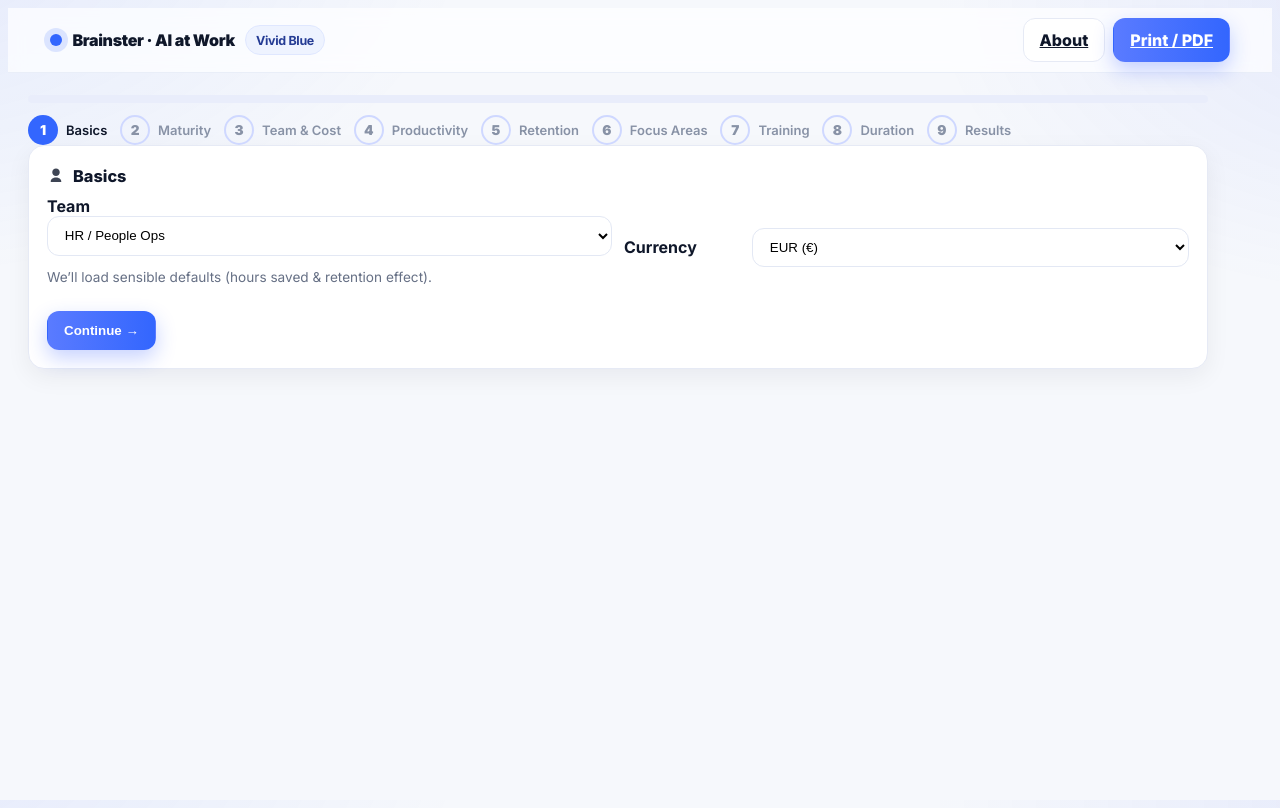
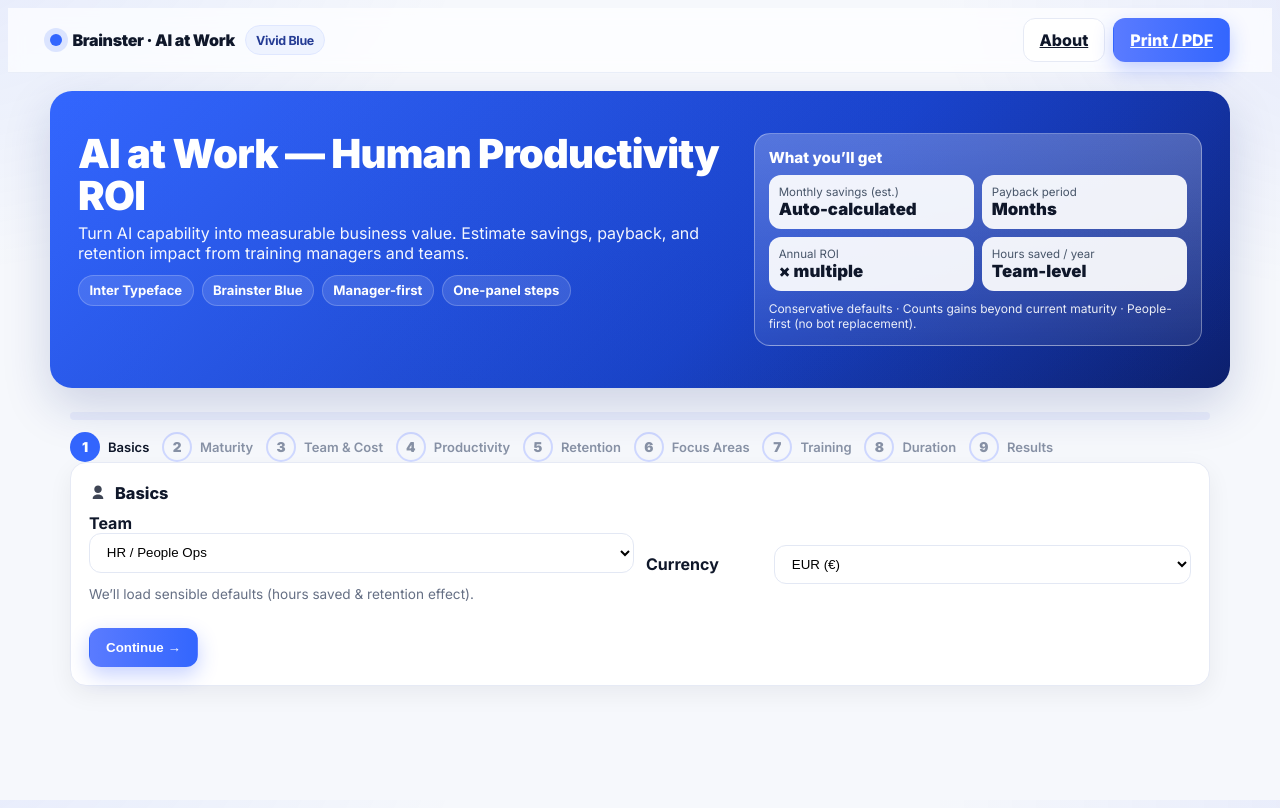
Before and after one commit to powerstephen/brainster-human-ai-roi, a Next.js app: page / in a window 1280 px wide. Built offline with nearby package versions, Linux system fonts and the light colour scheme.

Commit message:
Update page.tsx

```diff
--- a/app/page.tsx
+++ b/app/page.tsx
@@ -1,9 +1,15 @@
+import Hero from '../components/Hero';
 import { RoiCalculator } from '../components/RoiCalculator';
 
 export default function Page(){
   return (
     <main>
-      <RoiCalculator/>
+      <Hero />
+      <div className="container">
+        <div className="section">
+          <RoiCalculator />
+        </div>
+      </div>
     </main>
   );
 }
```
